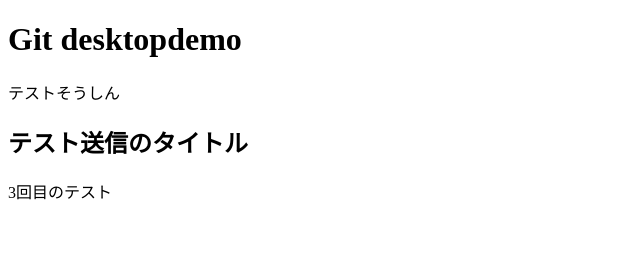
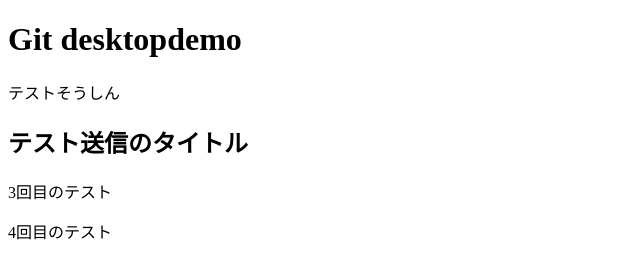
Before and after one commit to lumijoe/gitdesktopdemo, a plain HTML site: page index.html in a window 1280 px wide. Shown: the whole page, without its empty margins (0-640 px from the left). Drawn offline with Linux system fonts and the light colour scheme.

Commit message:
Update index.html
testfour

```diff
--- a/index.html
+++ b/index.html
@@ -11,5 +11,6 @@
     <p>テストそうしん</p>
     <h2>テスト送信のタイトル</h2>
     <p>3回目のテスト</p>
+    <p>4回目のテスト</p>
 </body>
 </html>
```
